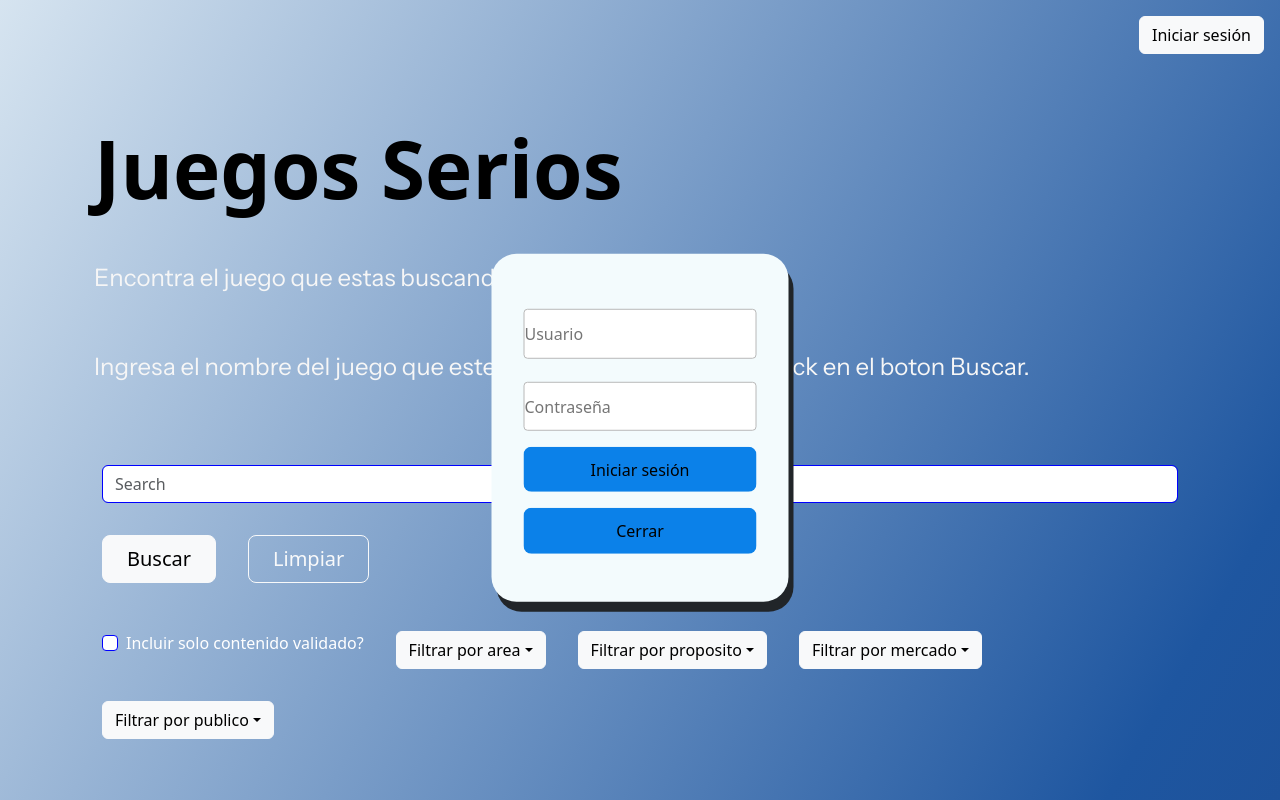
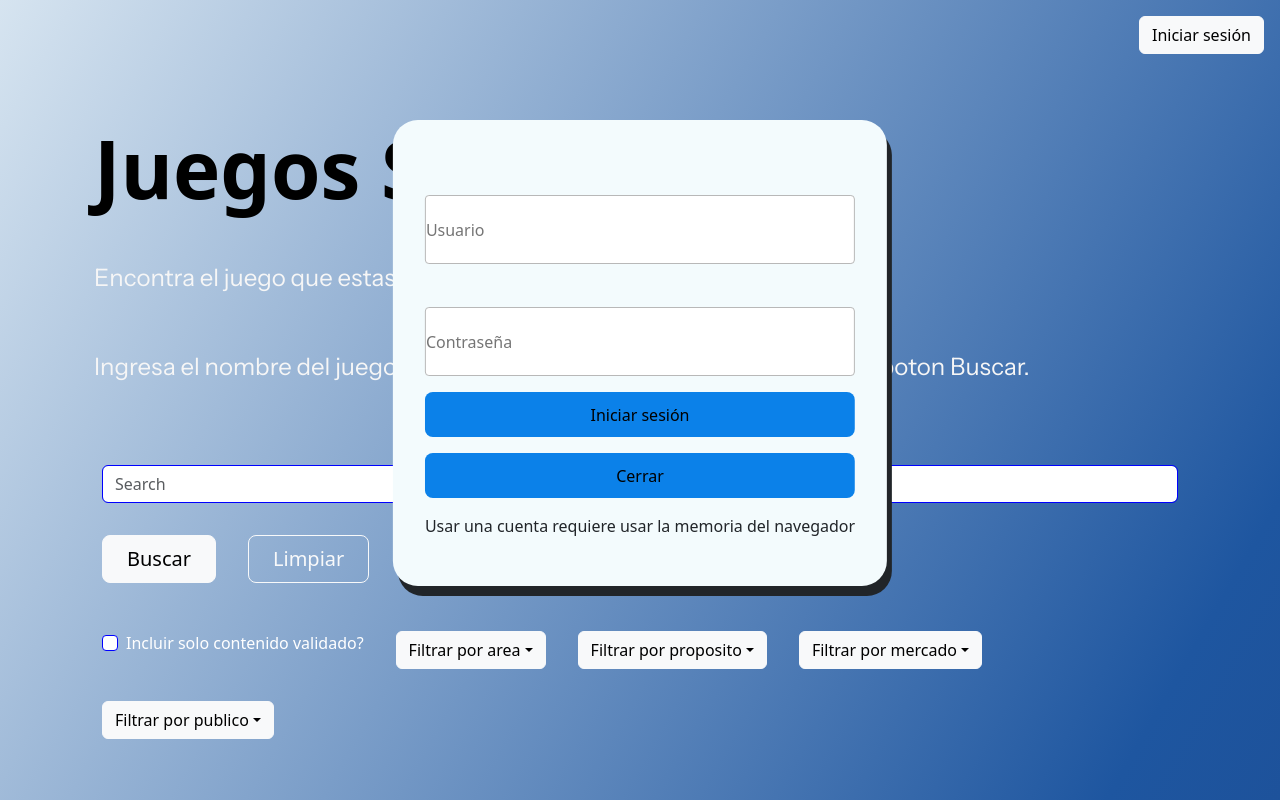
Before and after one commit to charrassebastian/games-catalog-frontend, a React (Vite) app in the folder juegos-serios-frontend/: page / in a window 1280 px wide. Both pictures are taken after a click on the button "Iniciar sesión". Shown: the top 800 px of the page. Built offline with nearby package versions, Linux system fonts and the light colour scheme; a web font is replaced by a local one.

Commit message:
Added a text that tell the user that the memory is used when using an account, and improved the positioning of the login component

```diff
--- a/juegos-serios-frontend/src/Login/Login.tsx
+++ b/juegos-serios-frontend/src/Login/Login.tsx
@@ -14,6 +14,7 @@ export function Login({ handleClose, handleLogin }: { handleClose: () => void, h
         <input className='mb-3' type="password" placeholder="Contraseña" onChange={handlePasswordChange} />
         <button className='mb-3 closeLoginPopUp' onClick={() => handleLogin(username, password)}>Iniciar sesión</button>
         <button className='mb-3 closeLoginPopUp' onClick={handleClose}>Cerrar</button>
+        <p className="storageUseText">Usar una cuenta requiere usar la memoria del navegador</p>
       </div>
     </div>
   );
--- a/juegos-serios-frontend/src/index.css
+++ b/juegos-serios-frontend/src/index.css
@@ -3,14 +3,12 @@
   box-sizing: border-box;
   margin: 0;
   padding: 0;
-  /* z-index: 1; */
 }
 
 /*******************************BACKGROUND GRADIENT ******************************/
 .gradient-background {
   background: linear-gradient(300deg, #163172, #1e56a0, #d6e4f0);
   background-size: 180% 180%;
-  /* animation: gradient-animation 18s ease infinite; */
 }
 
 @keyframes gradient-animation {
@@ -87,41 +85,17 @@ input[type]{
 
 .loginPopUp{
   background-color: rgb(243, 251, 253);
-
   display:grid;
-
   flex-wrap: center;
   position: fixed;
-
   z-index: 500;
   border-radius: 25px;
+  box-shadow: 5px 10px;
+  padding: 2rem;
 
-  box-shadow: 5px 10px;
-
-  padding: 2rem;
-}
-
-@media (max-height:400px){
-  .loginPopUp{
+  top: 15%;
     left: 50%;
     transform: translate(-50%);
-  }
-}
-
-@media (min-height:350px){
-  .loginPopUp{
-    top: 15%;
-    left: 50%;
-    transform: translate(-50%);
-  }
-}
-
-@media (min-height:700px){
-  .loginPopUp{
-    top: 10%;
-    left: 50%;
-    transform: translate(-50%, 50%);
-  }
 }
 
 .closeLoginPopUp {
@@ -129,9 +103,6 @@ input[type]{
 }
 
 /* ****************Features**************** */
-/* img {
-  padding-bottom: 2rem;
-} */
 
 .icon {
   background-color: white;
@@ -199,8 +170,6 @@ body {
   margin: 0;
   display: flex;
   place-items: center;
-  /* min-width: 320px; */
-  /* min-height: 100vh; */
   overflow-x: hidden;
 }
 
@@ -273,7 +242,6 @@ button:focus-visible {
   .contenedorFeatures{
     display: flex;
     flex-wrap: wrap;
-    /* max-width: 50%; */
   }
 }
 
@@ -339,3 +307,7 @@ button:focus-visible {
 .short-card-bottom {
   padding: 20px;
 }
+
+.storageUseText {
+  text-align: center;
+}
```
